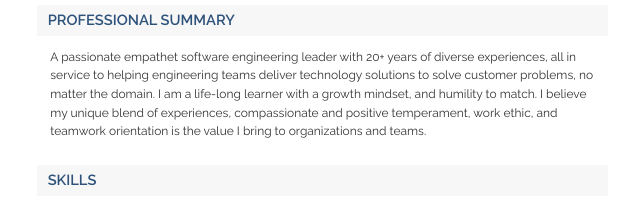
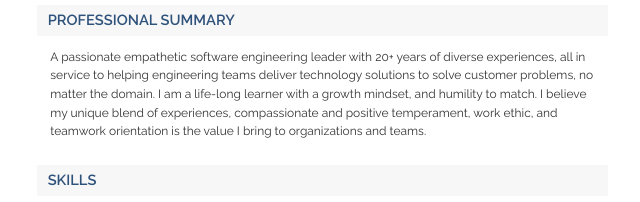
Before and after one commit to lingler412/resume, a plain HTML site: page index.html in a window 1280 px wide. Shown: the part 183-385 px from the top of the page, 43-683 px from the left. Drawn offline with nearby package versions, Linux system fonts and the light colour scheme.

Commit message:
fix spelling

```diff
--- a/index.html
+++ b/index.html
@@ -47,7 +47,7 @@
                 <div class="sectiontitle">Professional Summary</div>
             </div>
         <div class="paragraph">
-                <div class="field singlecolumn"><p>A passionate empathet software engineering leader with 20+ years of diverse experiences, all in service to helping engineering teams deliver technology solutions to solve customer problems, no matter the domain. I am a life-long learner with a growth mindset, and humility to match. I believe my unique blend of experiences, compassionate and positive temperament, work ethic, and teamwork orientation is the value I bring to organizations and teams.</p></div>
+                <div class="field singlecolumn"><p>A passionate empathetic software engineering leader with 20+ years of diverse experiences, all in service to helping engineering teams deliver technology solutions to solve customer problems, no matter the domain. I am a life-long learner with a growth mindset, and humility to match. I believe my unique blend of experiences, compassionate and positive temperament, work ethic, and teamwork orientation is the value I bring to organizations and teams.</p></div>
             </div>
       </div>
       <div class="section skillSection">
```
